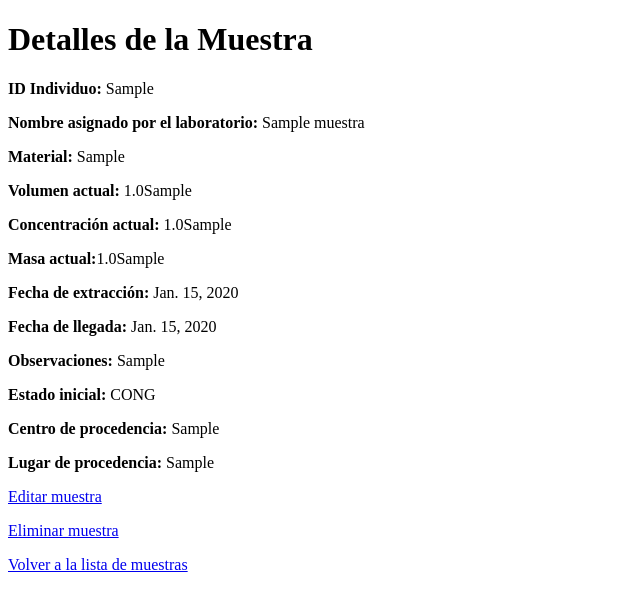
After one commit to LO-Pablo/datos_muestras, a Django app: a page that uses muestras/templates/detalles_muestra.html in a window 1280 px wide. The commit adds this page. Shown: the top 611 px of the page, without its empty margins (0-640 px from the left). Run offline with Django 5.2, Linux system fonts and the light colour scheme; tables that the repository leaves empty hold one stand-in row (values such as "Sample post").

Commit message:
añadida la visualización y edición de muestras

```diff
--- /dev/null
+++ b/muestras/forms.py
@@ -0,0 +1,6 @@
+from django import forms
+from .models import Muestra
+class MuestraForm(forms.ModelForm):
+    class Meta:
+        model = Muestra
+        fields = '__all__'
--- /dev/null
+++ b/muestras/templates/detalles_muestra.html
@@ -0,0 +1,25 @@
+{%extends 'master.html'%}
+
+{% block title %}
+Detalles de la Muestra
+{% endblock %}
+
+{% block content %}
+<h1>Detalles de la Muestra</h1>
+<p><strong>ID Individuo:</strong> {{ muestra.id_individuo }}</p>
+<p><strong>Nombre asignado por el laboratorio:</strong> {{ muestra.nom_lab }}</p>
+<p><strong>Material:</strong> {{ muestra.id_material }}</p>
+<p><strong>Volumen actual:</strong> {{ muestra.volumen_actual }}{{muestra.unidad_volumen}}</p>
+<p><strong>Concentración actual:</strong> {{ muestra.concentracion_actual }}{{muestra.unidad_concentracion}}</p>
+<p><strong>Masa actual:</strong>{{muestra.masa_actual}}{{muestra.unidad_masa}}</p>
+<p><strong>Fecha de extracción:</strong> {{ muestra.fecha_extraccion }}</p>
+<p><strong>Fecha de llegada:</strong> {{ muestra.fecha_llegada }}</p>
+<p><strong>Observaciones:</strong> {{ muestra.observaciones }}</p>
+<p><strong>Estado inicial:</strong> {{ muestra.estado_inicial }}</p>
+<p><strong>Centro de procedencia:</strong> {{ muestra.centro_procedencia }}</p>
+<p><strong>Lugar de procedencia:</strong> {{ muestra.lugar_procedencia }}</p>
+
+<p><a href="{{ muestra.nom_lab }}/editar"> Editar muestra </a></p>
+<p><a href="{{ muestra.nom_lab }}/eliminar"> Eliminar muestra</a></p>
+<p><a href='muestras/'> Volver a la lista de muestras </a></p>
+{% endblock %}
--- a/muestras/templates/muestras_todas.html
+++ b/muestras/templates/muestras_todas.html
@@ -11,7 +11,9 @@ Lista de Muestras
 
 <ul>
   {% for x in muestras %}
-    <li>{{ x.id_individuo }} - {{ x.nom_lab }}</li>
+    <li><a href='detalles_muestra/{{x.id_individuo}}/{{ x.nom_lab }}'>{{ x.id_individuo }} - {{ x.nom_lab }}</a></li>
   {% endfor %}
 </ul>
+
+<a href="/muestras/nueva"> Añadir nueva muestra </a>
 {% endblock %}
--- a/muestras/urls.py
+++ b/muestras/urls.py
@@ -3,4 +3,8 @@ from . import views
 urlpatterns = [
     path('', views.principal, name='principal'),
     path('muestras/', views.muestras_todas, name='muestras_todas'),
+    path('muestras/nueva', views.nueva_muestra, name='nueva_muestra'),
+    path('muestras/detalles_muestra/<str:id_individuo>/<str:nom_lab>', views.detalles_muestra, name='detalles_muestra'),
+    path('muestras/detalles_muestra/<str:id_individuo>/<str:nom_lab>/editar', views.editar_muestra, name='editar_muestra'),
+    path('muestras/detalles_muestra/<str:id_individuo>/<str:nom_lab>/eliminar', views.eliminar_muestra, name='eliminar_muestra'),
 ]
--- a/muestras/views.py
+++ b/muestras/views.py
@@ -2,6 +2,8 @@ from django.shortcuts import render
 from django.http import HttpResponse
 from .models import Muestra
 from django.template import loader
+from .forms import MuestraForm
+from django.shortcuts import redirect
 # Create your views here.
 def principal(request):
     template = loader.get_template('principal.html')
@@ -14,3 +16,39 @@ def muestras_todas(request):
         'muestras': muestras,
     }
     return HttpResponse(template.render(context, request))
+
+def detalles_muestra(request, id_individuo, nom_lab):
+    muestra = Muestra.objects.get(id_individuo=id_individuo, nom_lab=nom_lab)
+    template = loader.get_template('detalles_muestra.html')
+    context = {
+        'muestra': muestra,
+    }
+    return HttpResponse(template.render(context, request))
+
+def nueva_muestra(request):
+    if request.method == 'POST':
+        form = MuestraForm(request.POST)
+        if form.is_valid():
+            form.save()
+            return redirect('detalles_muestra', id_individuo=form.instance.id_individuo, nom_lab=form.instance.nom_lab)
+    else:
+        form = MuestraForm()
+    return render(request, 'nueva_muestra.html', {'form': form})
+
+def editar_muestra(request, id_individuo, nom_lab):
+    muestra = Muestra.objects.get(id_individuo=id_individuo, nom_lab=nom_lab)
+    if request.method == 'POST':
+        form = MuestraForm(request.POST, instance=muestra)
+        if form.is_valid():
+            form.save()
+            return redirect('detalles_muestra', id_individuo=form.instance.id_individuo, nom_lab=form.instance.nom_lab)
+    else:
+        form = MuestraForm(instance=muestra)
+    return render(request, 'editar_muestra.html', {'form': form, 'muestra': muestra})
+
+def eliminar_muestra(request, id_individuo, nom_lab):
+    muestra = Muestra.objects.get(id_individuo=id_individuo, nom_lab=nom_lab)
+    if request.method == 'POST':
+        muestra.delete()
+        return redirect('muestras_todas')
+    return render(request, 'eliminar_muestra.html', {'muestra': muestra})
```
Also changed, not shown: muestras/templates/editar_muestra.html (added, +15 -0 lines), muestras/templates/nueva_muestra.html (added, +15 -0 lines).
